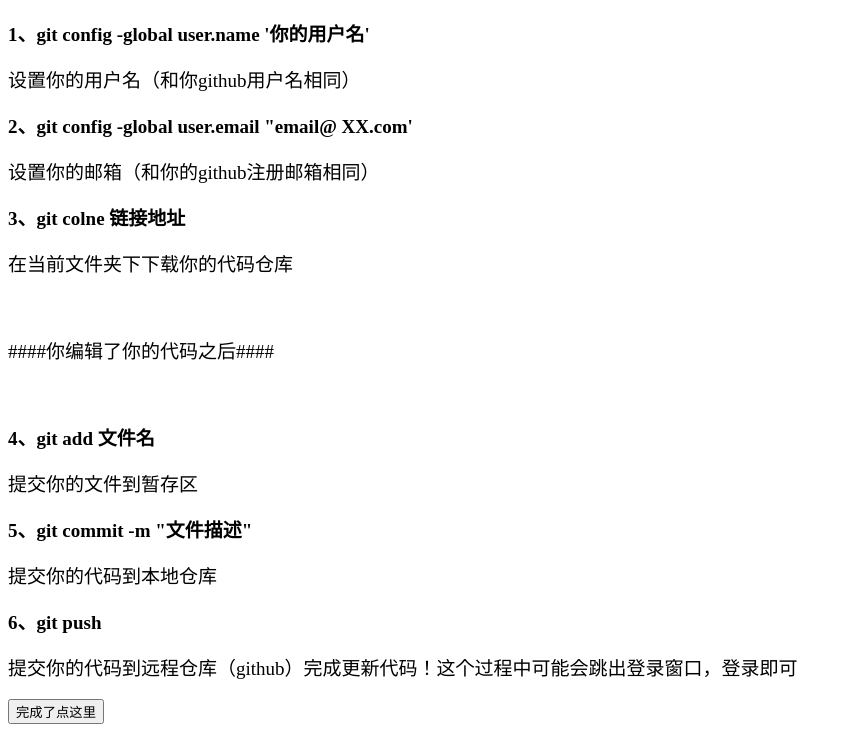
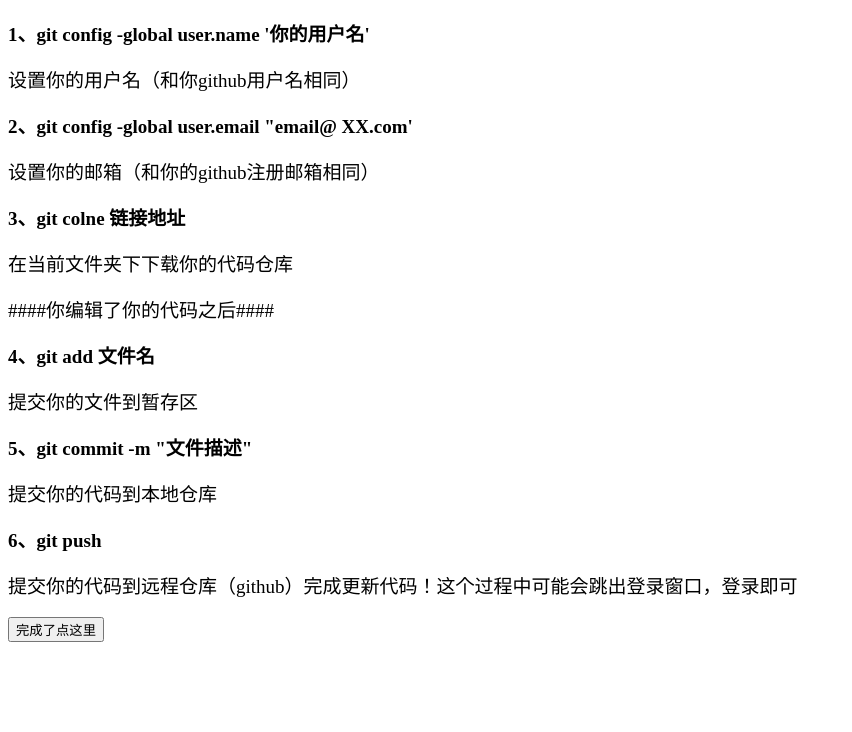
Before and after one commit to leiw-go/leiw-go.github.io, a plain HTML site: page index.html in a window 1280 px wide. Shown: the part 70-802 px from the top of the page, without its empty margins (0-852 px from the left). Drawn offline with Linux system fonts and the light colour scheme.

Commit message:
Update index.html

```diff
--- a/index.html
+++ b/index.html
@@ -13,8 +13,8 @@
         <p><b>2、git config -global user.email "email@ XX.com'</b></p>
         <p>设置你的邮箱（和你的github注册邮箱相同）</p>
         <p><b>3、git colne 链接地址</b></p>
-        <p>在当前文件夹下下载你的代码仓库</p><br>
-        <p> ####你编辑了你的代码之后####</p><br>
+        <p>在当前文件夹下下载你的代码仓库</p>
+        <p> ####你编辑了你的代码之后####</p>
         <p><b>4、git add 文件名</b></p>
         <p>提交你的文件到暂存区</p>
         <p><b>5、git commit -m "文件描述" </b></p>
```
